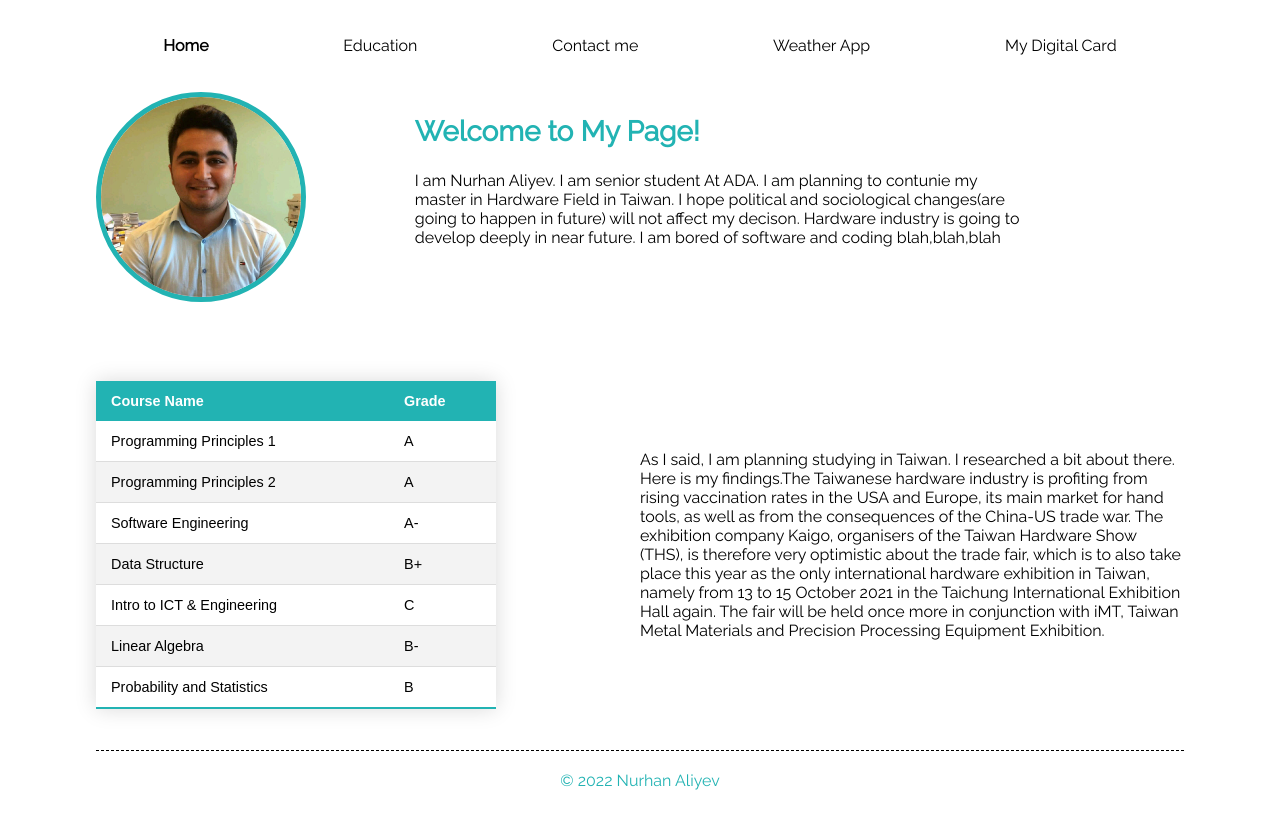
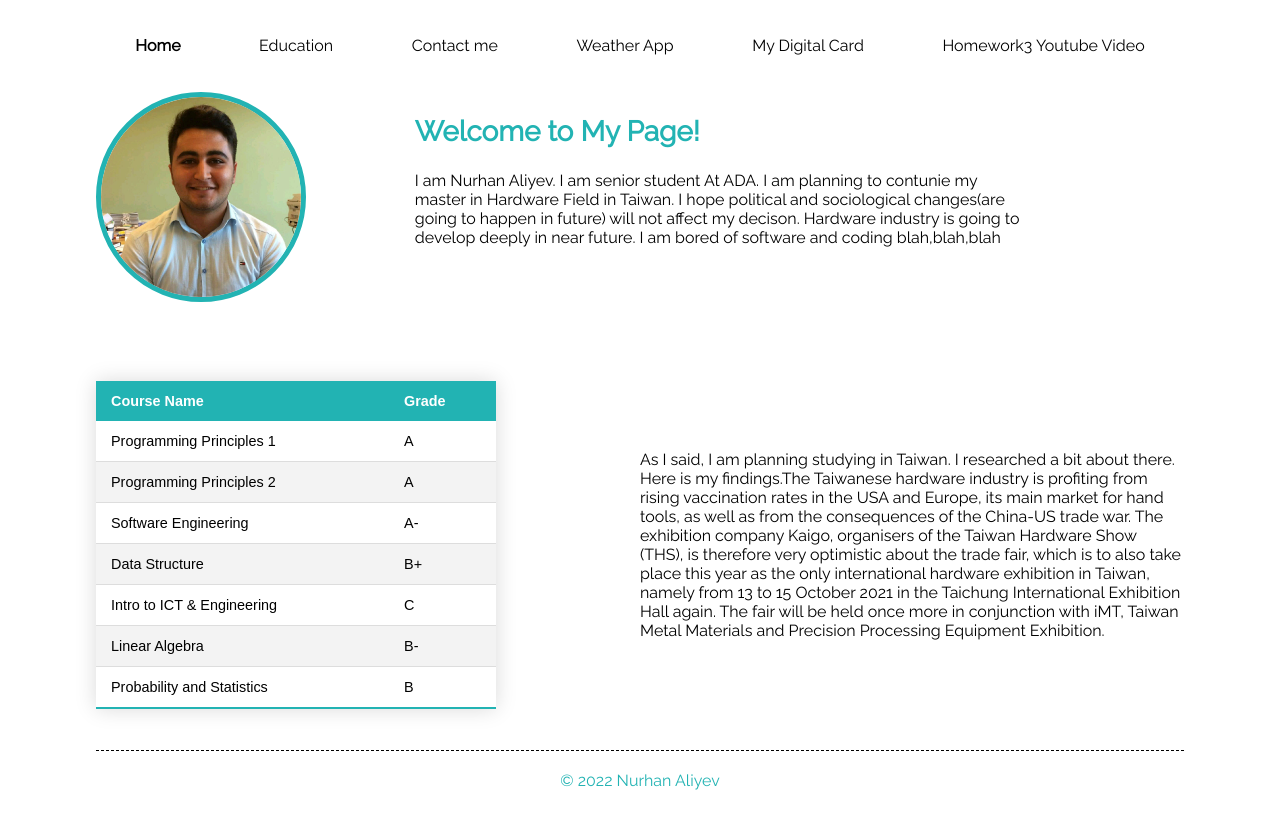
Before and after one commit to nurhanaliyev6/My_personal_website, a plain HTML site: page index.html in a window 1280 px wide. Drawn offline with Linux system fonts and the light colour scheme.

Commit message:
Homework3 YouTube Video is added

```diff
--- a/index.html
+++ b/index.html
@@ -19,6 +19,8 @@
                 <li class="nav-item"><a href="contact-me.html"  rel="noopener noreferrer">Contact me</a></li>
                 <li class="nav-item"><a href="weather.html"  rel="noopener noreferrer">Weather App</a></li>
                 <li class="nav-item"><a href="digital-card.html"  rel="noopener noreferrer">My Digital Card</a></li>
+                <li class="nav-item"><a href="https://www.youtube.com/watch?v=OzdbwOws3l8" target="_blank"  rel="noopener noreferrer">Homework3 Youtube Video</a></li>
+
             </ul>
         </section>
         <section class="bio">
```
